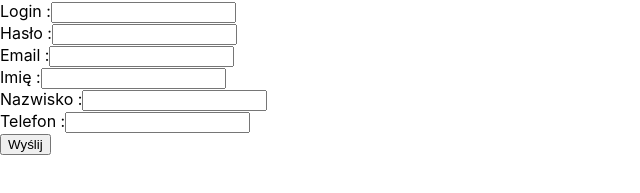
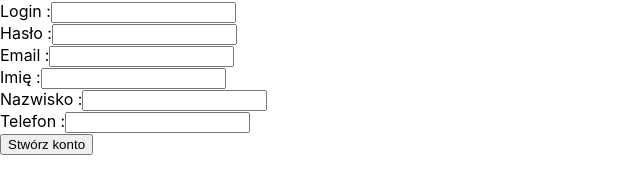
Before and after one commit to cygkam/crewmaker-frontend, a React (Create React App) app: page /register in a window 1280 px wide. Shown: the part 157-350 px from the top of the page, without its empty margins (0-640 px from the left). Built offline with nearby package versions, Linux system fonts and the light colour scheme.

Commit message:
handleSubmitWorks

```diff
--- a/src/Register.js
+++ b/src/Register.js
@@ -28,8 +28,8 @@ class Register extends Component {
   }
 
   handleSubmit(event) {
-    alert("SIEMA")
     event.preventDefault();
+    console.log(this.state);
   }
 
   render () {
@@ -79,7 +79,7 @@ class Register extends Component {
               value = {this.state.phonenumber} onChange={this.handleChange}
             />
             <br/>
-          <input type="submit" value="Wyślij" onSubmit={this.handleSubmit} />
+          <input type="submit" value="Stwórz konto" onClick={this.handleSubmit} />
         </form>
       </div>
     );
```
